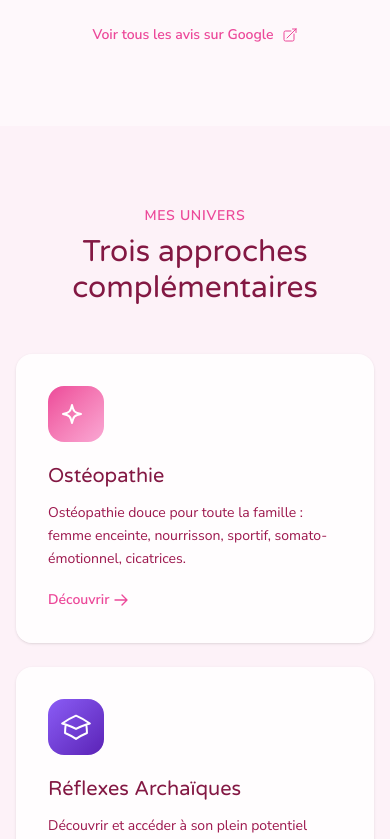
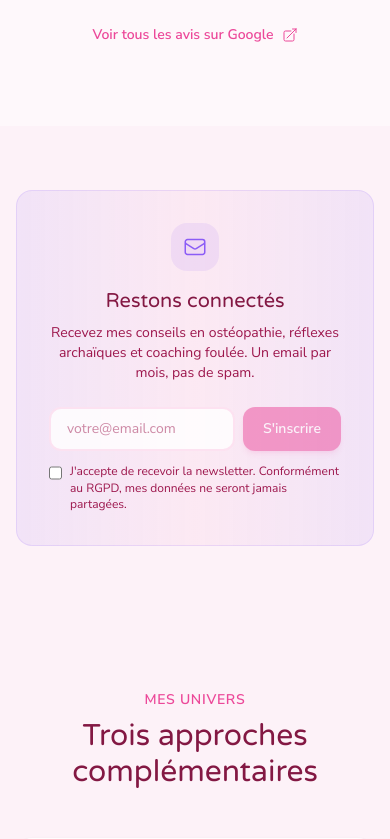
Before and after one commit to AlineNebout/SitePro, a Next.js app in the folder aline-nebout-platform/: page / in a window 390 px wide. Shown: the part 4440-5279 px from the top of the page. Built offline with nearby package versions, Linux system fonts and the light colour scheme.

Commit message:
Move newsletter 'Restons connectés' to landing page, remove from footer

```diff
--- a/aline-nebout-platform/src/app/page.tsx
+++ b/aline-nebout-platform/src/app/page.tsx
@@ -5,6 +5,7 @@ import Link from "next/link";
 import { motion } from "framer-motion";
 import ScrollReveal from "@/components/animation/ScrollReveal";
 import TiltCard from "@/components/animation/TiltCard";
+import NewsletterForm from "@/components/forms/NewsletterForm";
 
 const universes = [
   {
@@ -382,6 +383,32 @@ export default function HomePage() {
         </div>
       </section>
 
+      {/* Newsletter — Restons connectés */}
+      <section className="py-16 px-4 sm:px-6 lg:px-8">
+        <div className="max-w-2xl mx-auto">
+          <ScrollReveal>
+            <div className="bg-gradient-to-r from-accent/10 via-primary/5 to-accent/10 rounded-2xl p-8 sm:p-10 border border-accent/15">
+              <div className="text-center mb-6">
+                <div className="w-12 h-12 rounded-2xl bg-accent/10 flex items-center justify-center mx-auto mb-4">
+                  <svg className="w-6 h-6 text-accent" fill="none" viewBox="0 0 24 24" strokeWidth="1.5" stroke="currentColor">
+                    <path strokeLinecap="round" strokeLinejoin="round" d="M21.75 6.75v10.5a2.25 2.25 0 01-2.25 2.25h-15a2.25 2.25 0 01-2.25-2.25V6.75m19.5 0A2.25 2.25 0 0019.5 4.5h-15a2.25 2.25 0 00-2.25 2.25m19.5 0v.243a2.25 2.25 0 01-1.07 1.916l-7.5 4.615a2.25 2.25 0 01-2.36 0L3.32 8.91a2.25 2.25 0 01-1.07-1.916V6.75" />
+                  </svg>
+                </div>
+                <h3 className="font-heading text-xl sm:text-2xl text-text-dark mb-2">
+                  Restons connectés
+                </h3>
+                <p className="text-text-muted text-sm max-w-md mx-auto">
+                  Recevez mes conseils en ostéopathie, réflexes archaïques et coaching foulée. Un email par mois, pas de spam.
+                </p>
+              </div>
+              <div className="max-w-sm mx-auto">
+                <NewsletterForm variant="footer" />
+              </div>
+            </div>
+          </ScrollReveal>
+        </div>
+      </section>
+
       {/* Universe cards */}
       <section className="py-20 px-4 sm:px-6 lg:px-8">
         <div className="max-w-6xl mx-auto">
--- a/aline-nebout-platform/src/components/layout/Footer.tsx
+++ b/aline-nebout-platform/src/components/layout/Footer.tsx
@@ -1,5 +1,4 @@
 import Link from "next/link";
-import NewsletterForm from "@/components/forms/NewsletterForm";
 
 export default function Footer() {
   return (
@@ -96,17 +95,6 @@ export default function Footer() {
           </div>
         </div>
 
-        {/* Newsletter */}
-        <div className="border-t border-primary/10 pt-8 pb-8">
-          <div className="max-w-md">
-            <h3 className="font-heading text-sm font-bold mb-3">Newsletter</h3>
-            <p className="text-text-muted text-sm mb-4">
-              Recevez nos conseils et actualités directement dans votre boîte mail.
-            </p>
-            <NewsletterForm variant="footer" />
-          </div>
-        </div>
-
         <div className="border-t border-primary/10 pt-6 flex flex-col sm:flex-row items-center justify-between gap-4 text-xs text-text-muted">
           <p>&copy; {new Date().getFullYear()} Aline Nebout — Ostéopathe D.O.</p>
           <a
```
